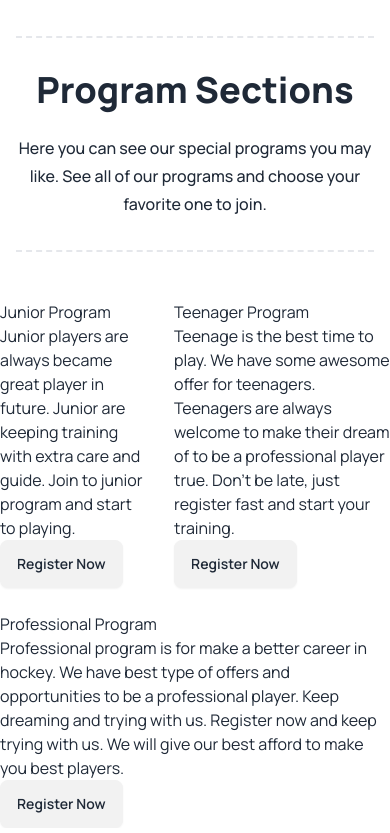
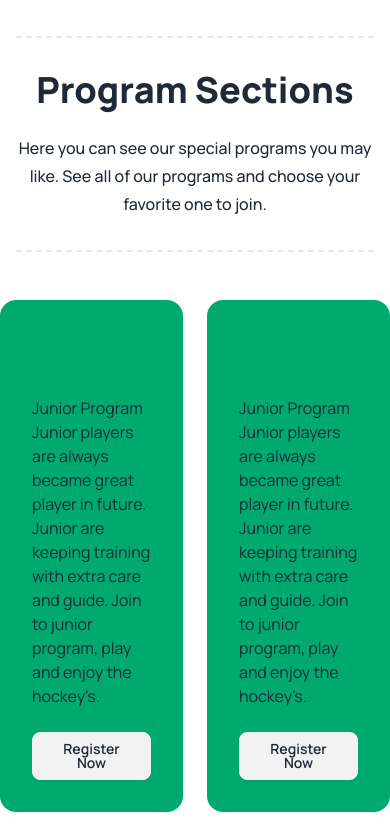
Before and after one commit to Md-Siddik/Hockey-s, a plain HTML site: page index.html in a window 390 px wide. Shown: the part 1960-2793 px from the top of the page. Drawn offline with nearby package versions, Linux system fonts and the light colour scheme.

Commit message:
Program section without responsive

```diff
--- a/index.html
+++ b/index.html
@@ -219,32 +219,77 @@
         </section>
 
         <section>
+            <div class="container m-auto mb-28">
+                <div class="lg:border-t-[2px] lg:border-b-[2px] border-dashed mb-12">
+                    <div class="text-center max-sm:border-t-[2px] max-sm:border-b-[2px] border-dashed lg:w-2/4 max-sm:w-11/12 m-auto py-8">
+                        <h1 class="text-4xl font-extrabold">Program Sections</h1>
+                        <p class="text-base font-medium leading-7 mt-6">Here you can see our special programs you may
+                            like. See all of our programs and choose your favorite one to join.</p>
+                    </div>
+                </div>
+                <div>
+                    <div class="flex gap-6 mb-6">
+                        <div class="w-[49%] px-8 pb-8 pt-24 rounded-2xl bg-success">
+                            <h1>Junior Program</h1>
+                            <p class="mb-6">Junior players are always became great player in future. Junior are keeping
+                                training with extra care and guide. Join to junior program, play and enjoy the hockey's.
+                            </p>
+                            <button class="btn capitalize">register now</button>
+                        </div>
+                        <div class="w-[49%] px-8 pb-8 pt-24 rounded-2xl bg-success">
+                            <h1>Junior Program</h1>
+                            <p class="mb-6">Junior players are always became great player in future. Junior are keeping
+                                training with extra care and guide. Join to junior program, play and enjoy the hockey's.
+                            </p>
+                            <button class="btn capitalize">register now</button>
+                        </div>
+                    </div>
+                    <div>
+                        <div class="w-full px-8 pb-8 pt-24 rounded-2xl bg-success">
+                            <div class="w-[48%]">
+                                <h1>Junior Program</h1>
+                                <p class="mb-6">Junior players are always became great player in future. Junior are
+                                    keeping training with extra care and guide. Join to junior program, play and enjoy
+                                    the hockey's. </p>
+                                <button class="btn capitalize">register now</button>
+                            </div>
+                        </div>
+                    </div>
+                </div>
+            </div>
+        </section>
+
+        <section>
             <div class="container m-auto">
                 <div class="lg:border-t-[2px] lg:border-b-[2px] border-dashed mb-12">
                     <div
                         class="text-center max-sm:border-t-[2px] max-sm:border-b-[2px] border-dashed lg:w-2/4 max-sm:w-11/12 m-auto py-8">
-                        <h1 class="text-4xl font-extrabold">Program Sections</h1>
-                        <p class="text-base font-medium leading-7 mt-6">Here you can see our special programs you may like. See all of our programs and choose your favorite one to join.</p>
+                        <h1 class="text-4xl font-extrabold">Our New Products</h1>
+                        <p class="text-base font-medium leading-7 mt-6">We also have some product which is really
+                            helpful when you are playing. Check our new product and get new experience.</p>
                     </div>
                 </div>
-                <div>
-                    <div class="flex gap-6 mb-6">
-                        <div class="w-auto">
-                            <h1>Junior Program</h1>
-                            <p>Junior players are always became great player in future. Junior are keeping training with extra care and guide. Join to junior program and start to playing. </p>
-                            <button class="btn capitalize">register now</button>
-                        </div>
-                        <div class="w-auto">
-                            <h1>Teenager Program</h1>
-                            <p>Teenage is the best time to play. We have some awesome offer for teenagers. Teenagers are always welcome to make their dream of to be a professional player true. Don't be late, just register fast and start your training.</p>
-                            <button class="btn capitalize">register now</button>
+                <div class="flex gap-6 mb-6">
+                    <div class="card card-side bg-base-100 shadow-xl">
+                        <figure><img src="https://daisyui.com/images/stock/photo-1635805737707-575885ab0820.jpg"
+                                alt="Movie" /></figure>
+                        <div class="card-body">
+                            <h2 class="card-title">New movie is released!</h2>
+                            <p>Click the button to watch on Jetflix app.</p>
+                            <div class="card-actions justify-end">
+                                <button class="btn btn-primary">Watch</button>
+                            </div>
                         </div>
                     </div>
-                    <div>
-                        <div class="w-auto">
-                            <h1>Professional Program</h1>
-                            <p>Professional program is for make a better career in hockey. We have best type of offers and opportunities to be a professional player. Keep dreaming and trying with us. Register now and keep trying with us. We will give our best afford to make you best players.</p>
-                            <button class="btn capitalize">register now</button>
+                    <div class="card card-side bg-base-100 shadow-xl">
+                        <figure><img src="https://daisyui.com/images/stock/photo-1635805737707-575885ab0820.jpg"
+                                alt="Movie" /></figure>
+                        <div class="card-body">
+                            <h2 class="card-title">New movie is released!</h2>
+                            <p>Click the button to watch on Jetflix app.</p>
+                            <div class="card-actions justify-end">
+                                <button class="btn btn-primary">Watch</button>
+                            </div>
                         </div>
                     </div>
                 </div>
```
